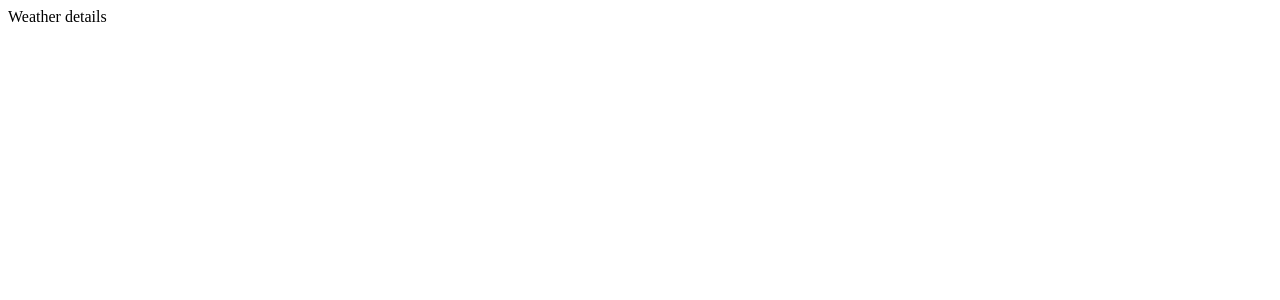
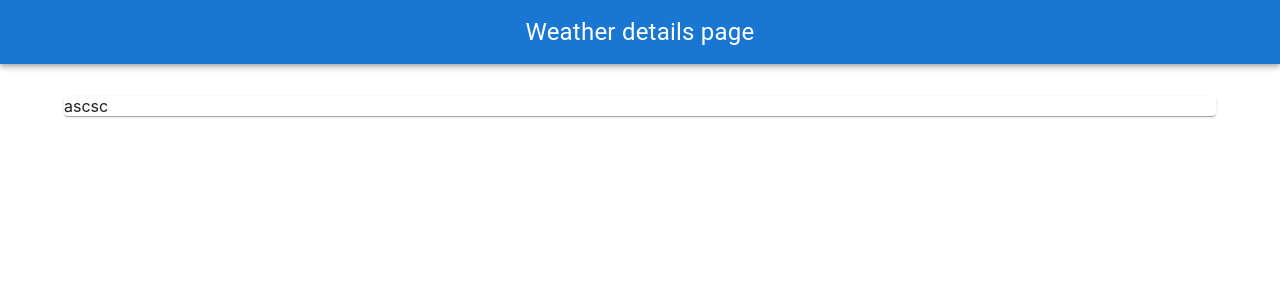
Before and after one commit to Mark-Nelovka/weather-chart, a React (Create React App) app: page /weather-chart/1/details in a window 1280 px wide. Shown: the top 300 px of the page. Built offline with nearby package versions, Linux system fonts and the light colour scheme.

Commit message:
added Header components
- added header with potential of reuse
- create interface for header's props

```diff
--- /dev/null
+++ b/src/components/Header/Header.tsx
@@ -0,0 +1,17 @@
+import { AppBar, Toolbar, Typography } from "@mui/material";
+
+interface IHeader {
+  title: string;
+}
+
+export const Header = ({ title }: IHeader) => {
+  return (
+    <AppBar position="static" sx={{ mb: 4 }}>
+      <Toolbar>
+        <Typography sx={{ textAlign: "center", width: "100%", fontSize: 24 }}>
+          {title}
+        </Typography>
+      </Toolbar>
+    </AppBar>
+  );
+};
--- /dev/null
+++ b/src/components/Header/index.ts
@@ -0,0 +1,3 @@
+import { Header } from './Header';
+
+export default Header;
--- a/src/components/weatherDetails/weatherDetails.tsx
+++ b/src/components/weatherDetails/weatherDetails.tsx
@@ -1,3 +1,16 @@
+import { Card } from "@mui/material";
+import Header from "../Header";
+import { Container } from "@mui/system";
+
 export const WeatherDetails = () => {
-  return <section>Weather details</section>;
+  return (
+    <>
+      <Header title="Weather details page" />
+      <section>
+        <Container>
+          <Card>ascsc</Card>
+        </Container>
+      </section>
+    </>
+  );
 };
--- a/src/components/weatherHome/weatherHomePage.tsx
+++ b/src/components/weatherHome/weatherHomePage.tsx
@@ -1,19 +1,16 @@
-import { useDispatch, useSelector } from "react-redux";
-import { IState } from "../../redux/weather/weatSlice";
-import { getCity } from "../../redux/weather/weatOperations";
+import { Card } from "@mui/material";
+import Header from "../Header";
+import { Container } from "@mui/system";
 
 export const WeatherHomePage = () => {
-  const valueState = useSelector((state: IState) => state.weather);
-  const dispatch = useDispatch();
-  console.log(valueState);
-  const wordCity = (e: any) => {
-    const { value } = e.target;
-    dispatch(getCity(value));
-  };
-
   return (
-    <section>
-      <input type="input" onChange={wordCity} />
-    </section>
+    <>
+      <Header title="Weather home page" />
+      <section>
+        <Container>
+          <Card>ascsc</Card>
+        </Container>
+      </section>
+    </>
   );
 };
--- a/src/index.tsx
+++ b/src/index.tsx
@@ -1,6 +1,6 @@
 import React from "react";
 import ReactDOM from "react-dom/client";
-// import "./index.css";
+import "./index.css";
 import App from "./App";
 import { BrowserRouter } from "react-router-dom";
 import { Provider } from "react-redux";
```
